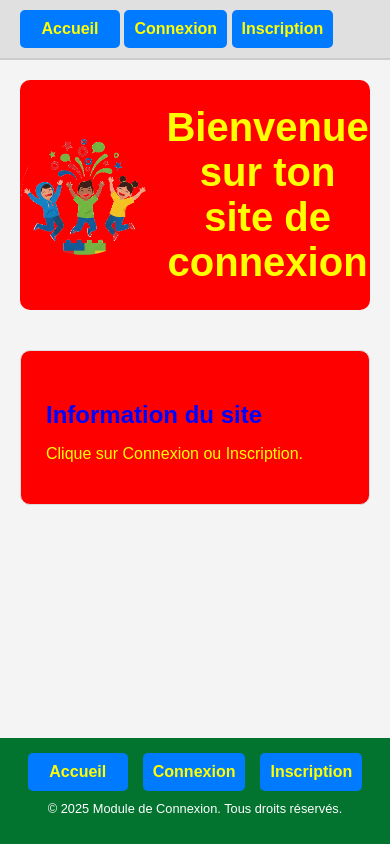
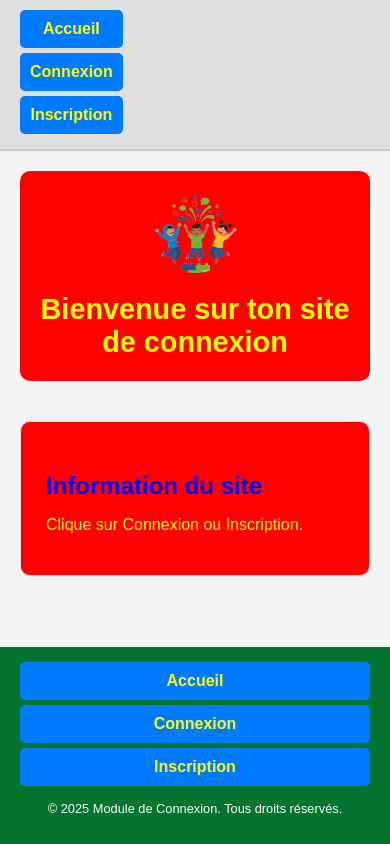
Before and after one commit to emmanuelle-dupasmahe/module-connexion, a PHP site: page / in a window 390 px wide; the page is wider, and only the part inside the window is pictured. Run offline with PHP 8.4, Linux system fonts and the light colour scheme.

Commit message:
module-connexion#9
rendre le site responsive en ajoutant ce qu'il faut dans le fichier module-connexion.css

```diff
--- a/assets/css/module-connexion.css
+++ b/assets/css/module-connexion.css
@@ -278,7 +278,7 @@ footer nav {
     justify-content: center;
     gap: 15px;
 }
-/* Styles Spécifiques à la page Admin (Tableaux) */
+/*  Admin (Tableaux) */
 
 h1, h2 {
     color: blue; /* Surcharge pour les titres h1 et h2 */
@@ -326,7 +326,7 @@ th {
     color: yellow;
 }
 
-/* Styles Spécifiques au Formulaire de Profil */
+/* Profil (formulaire)*/
 
 
 .form-container {
@@ -373,3 +373,44 @@ th {
     padding-top: 20px;
     margin-top: 20px;
 }
+
+/*responsive*/
+
+/* --- MEDIA QUERY pour les Petits Écrans (smartphones et tablettes étroites) --- */
+@media (max-width: 700px) {
+
+    /* Appliquer ces changements à la navigation dans le header ET le footer */
+    .navigation {
+        /* Les liens s'empilent verticalement au lieu d'horizontalement */
+        flex-direction: column;
+        /* Étirer les liens pour qu'ils prennent toute la largeur du conteneur */
+        align-items: stretch;
+        /* Réduire l'espace entre les liens empilés */
+        gap: 0;
+    }
+
+    /* Assurer que chaque lien est un bloc pour occuper toute la largeur */
+    .navigation a {
+        display: block;
+        /* Ajoute une petite marge en bas pour les séparer visuellement */
+        margin-bottom: 5px;
+    }
+
+    /* Le conteneur du titre */
+    .titre-accueil {
+        /* Le logo et le titre s'empilent verticalement sur petits écrans */
+        flex-direction: column;
+        text-align: center;
+        padding: 15px;
+    }
+
+    .logo-titre {
+        /* Réduire la taille du logo si nécessaire sur mobile */
+        max-height: 80px;
+    }
+
+    .titre-accueil h1 {
+        /* Réduire la taille du titre */
+        font-size: 1.8em;
+    }
+}
```
